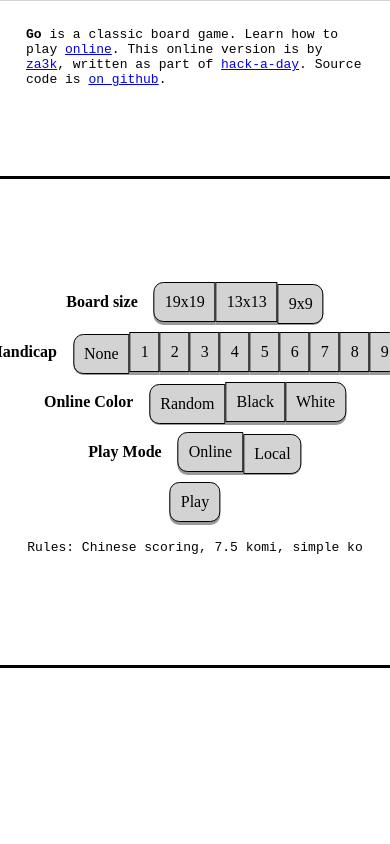
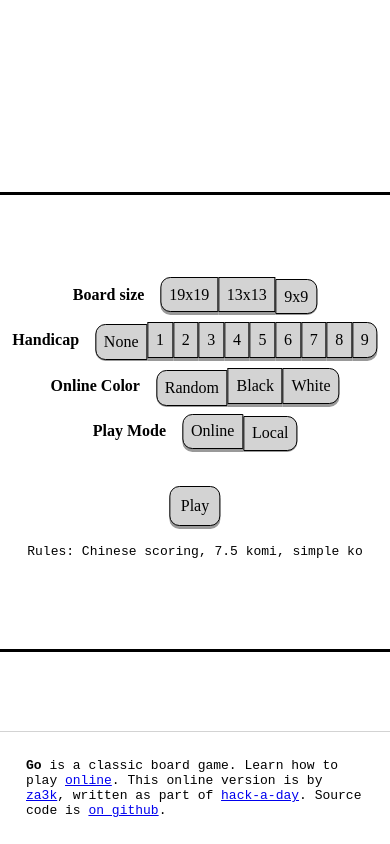
Before and after one commit to za3k/go, a plain HTML site: page index.html in a window 390 px wide. Drawn offline with Linux system fonts and the light colour scheme.

Commit message:
Fix some mobile display issues

```diff
--- a/go.css
+++ b/go.css
@@ -33,7 +33,7 @@ html, body {
 #game-options {
     min-height: 50%;
     min-width: 50%;
-    padding: 2rem;
+    padding: 1rem;
     display: flex;
     flex-direction: column;
 }
@@ -106,6 +106,12 @@ html, body {
         border-top: 1px solid lightgrey;
         flex: 0 0;
     }
+    body > #about {
+        position: absolute;
+        bottom: 0;
+        left: 0;
+        right: 0;
+    }
     #game #about { border-left: 1px solid lightgrey; }
 }
 
@@ -166,6 +172,14 @@ html, body {
     width: 8rem;
 }
 
+.action.share-link {
+    margin: 2rem;
+    text-align: center;
+}
+.action.play {
+    margin-top: 2rem;
+}
+
 .possible-move {
     /*visibility: hidden;*/
     opacity: 0;
@@ -200,7 +214,7 @@ html, body {
 
 .choice {
     background-color: lightgrey;
-    padding: 10px;
+    padding: min(10px, 2vw);
     margin: 5px 0;
     border: 1px solid;
     user-select: none;
@@ -222,8 +236,3 @@ html, body {
     box-shadow: 0 1px #999;
     transform: translateY(2px);
 }
-
-.action.share-link {
-    margin: 2em;
-    text-align: center;
-}
```
